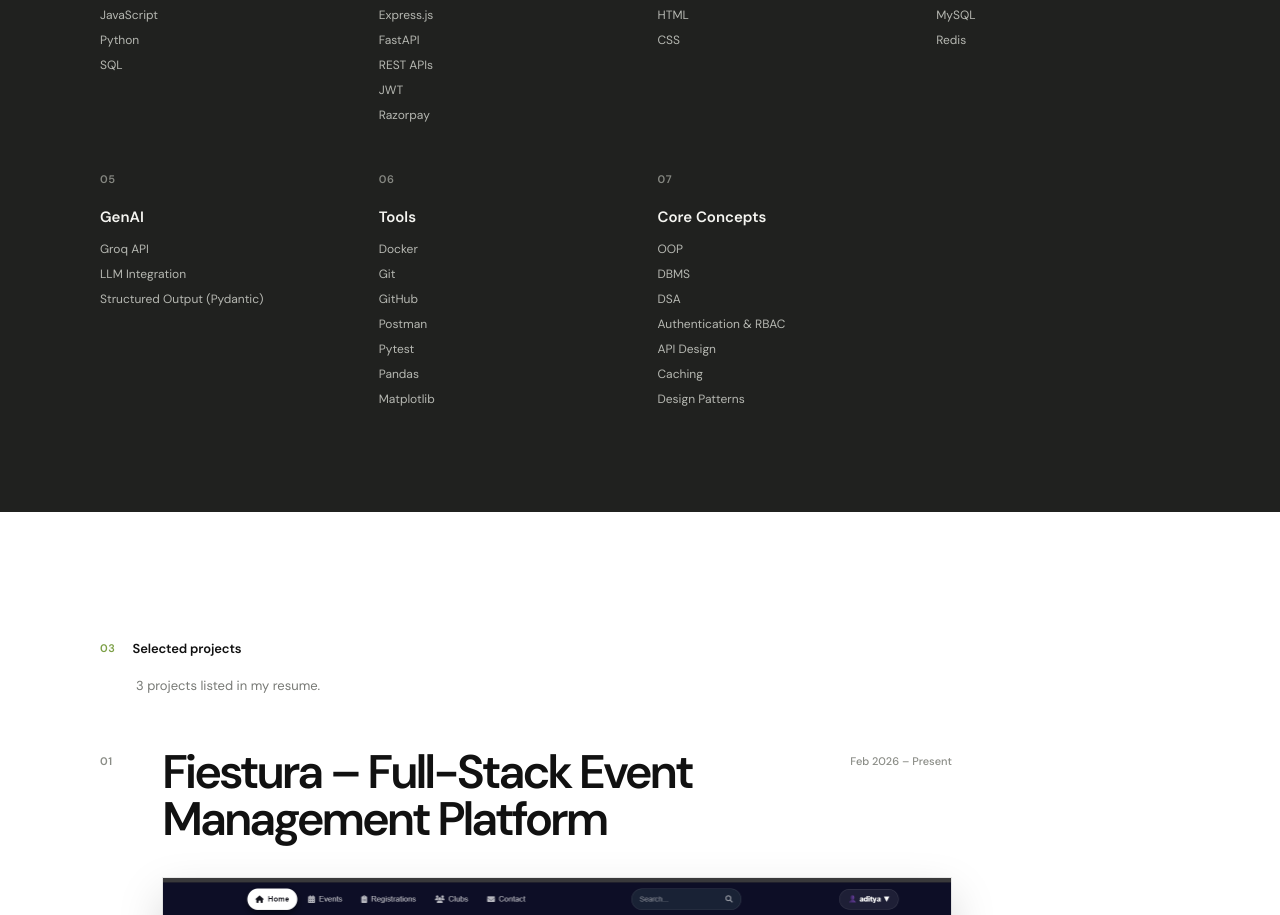
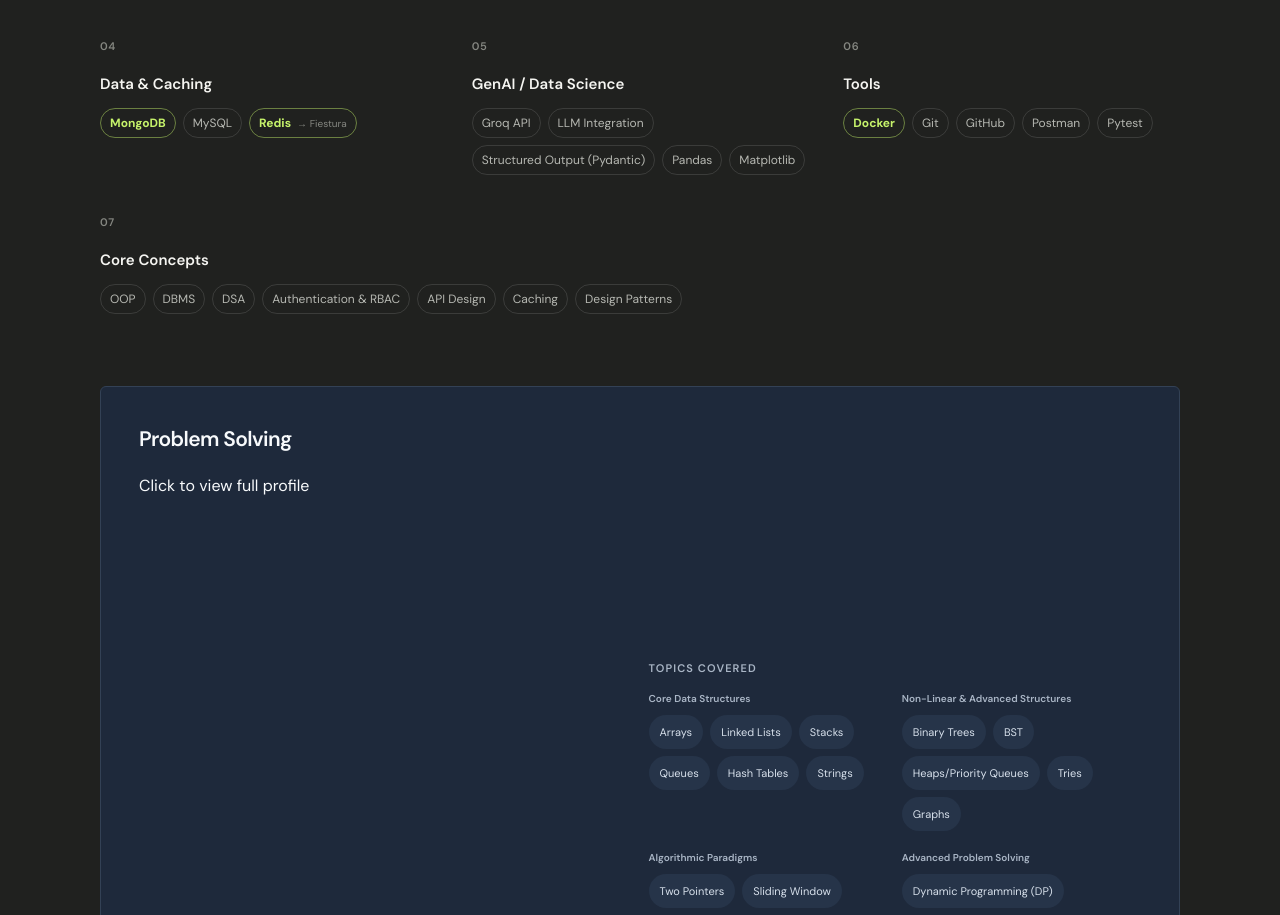
Before and after one commit to akshanshy/portfolio, a React (Vite) app: page / in a window 1280 px wide. Shown: the part 1885-2800 px from the top of the page. Built offline with nearby package versions, Linux system fonts and the light colour scheme.

Commit message:
feat: enhance skill and problem-solving sections with structured data and improved styling

```diff
--- a/src/App.jsx
+++ b/src/App.jsx
@@ -11,31 +11,87 @@ const navigation = [
 const skillGroups = [
   {
     title: 'Languages',
-    items: ['C++', 'JavaScript', 'Python', 'SQL'],
+    items: [
+      { name: 'C++' },
+      { name: 'JavaScript' },
+      { name: 'Python' },
+      { name: 'SQL' },
+    ],
   },
   {
     title: 'Backend',
-    items: ['Node.js', 'Express.js', 'FastAPI', 'REST APIs', 'JWT', 'Razorpay'],
+    items: [
+      { name: 'Node.js', core: true },
+      { name: 'Express.js', core: true },
+      { name: 'FastAPI', context: 'AI Event Assistant' },
+      { name: 'REST APIs' },
+      { name: 'JWT' },
+      { name: 'Razorpay' },
+    ],
   },
   {
     title: 'Frontend',
-    items: ['React.js', 'HTML', 'CSS'],
+    items: [{ name: 'React.js' }, { name: 'HTML' }, { name: 'CSS' }],
   },
   {
     title: 'Data & Caching',
-    items: ['MongoDB', 'MySQL', 'Redis'],
+    items: [
+      { name: 'MongoDB', core: true },
+      { name: 'MySQL' },
+      { name: 'Redis', core: true, context: 'Fiestura' },
+    ],
   },
   {
-    title: 'GenAI',
-    items: ['Groq API', 'LLM Integration', 'Structured Output (Pydantic)'],
+    title: 'GenAI / Data Science',
+    items: [
+      { name: 'Groq API' },
+      { name: 'LLM Integration' },
+      { name: 'Structured Output (Pydantic)' },
+      { name: 'Pandas' },
+      { name: 'Matplotlib' },
+    ],
   },
   {
     title: 'Tools',
-    items: ['Docker', 'Git', 'GitHub', 'Postman', 'Pytest', 'Pandas', 'Matplotlib'],
+    items: [
+      { name: 'Docker', core: true },
+      { name: 'Git' },
+      { name: 'GitHub' },
+      { name: 'Postman' },
+      { name: 'Pytest' },
+    ],
   },
   {
     title: 'Core Concepts',
-    items: ['OOP', 'DBMS', 'DSA', 'Authentication & RBAC', 'API Design', 'Caching', 'Design Patterns'],
+    wide: true,
+    items: [
+      { name: 'OOP' },
+      { name: 'DBMS' },
+      { name: 'DSA' },
+      { name: 'Authentication & RBAC' },
+      { name: 'API Design' },
+      { name: 'Caching' },
+      { name: 'Design Patterns' },
+    ],
+  },
+]
+
+const problemSolvingTopics = [
+  {
+    title: 'Core Data Structures',
+    items: ['Arrays', 'Linked Lists', 'Stacks', 'Queues', 'Hash Tables', 'Strings'],
+  },
+  {
+    title: 'Non-Linear & Advanced Structures',
+    items: ['Binary Trees', 'BST', 'Heaps/Priority Queues', 'Tries', 'Graphs'],
+  },
+  {
+    title: 'Algorithmic Paradigms',
+    items: ['Two Pointers', 'Sliding Window', 'Binary Search', 'Sorting', 'Recursion'],
+  },
+  {
+    title: 'Advanced Problem Solving',
+    items: ['Dynamic Programming (DP)', 'Greedy Algorithms', 'Backtracking', 'Bit Manipulation', 'Graph Traversals (DFS/BFS)'],
   },
 ]
 
@@ -56,8 +112,9 @@ const projects = [
     title: 'AI Event Assistant – LLM Microservice (for Fiestura)',
     image: '/aifiestura.png',
     fullSize: true,
+    milestone: '17/17 tests passing',
     description:
-      'Built a FastAPI microservice that turns natural-language queries into structured search filters using the Groq LLM API (openai/gpt-oss-20b) and Pydantic schemas, and fetches events from the Node.js backend over HTTPX. Designed an AIProvider abstraction with the Factory Pattern for environment-based provider selection, with a rule-based fallback. Wrote 17 Pytest cases covering API health, chat validation and event search; all passing.',
+      'Built a FastAPI microservice that turns natural-language queries into structured search filters using the Groq LLM API (openai/gpt-oss-20b) and Pydantic schemas, and fetches events from the Node.js backend over HTTPX. Designed an AIProvider abstraction with the Factory Pattern for environment-based provider selection, with a rule-based fallback. Added Pytest coverage for API health, chat validation and event search.',
     tech: ['Python', 'FastAPI', 'Pydantic', 'HTTPX', 'Groq API', 'Pytest'],
     date: '2026',
     links: [],
@@ -78,10 +135,12 @@ const projects = [
 
 const projectCount = projects.length
 
+const leetcodeProfileUrl = 'https://leetcode.com/u/AKSHANSH-ALLKILLED/'
+
 const socialLinks = [
   { name: 'LinkedIn', url: 'https://www.linkedin.com/in/akshansh-yadav-b82a73189' },
   { name: 'GitHub', url: 'https://github.com/akshanshy' },
-  { name: 'LeetCode', url: 'https://leetcode.com/u/AKSHANSH-ALLKILLED/' },
+  { name: 'LeetCode', url: leetcodeProfileUrl },
 ]
 
 function SectionHeading({ number, children }) {
@@ -153,7 +212,7 @@ function App() {
             </h1>
             <div className="hero-bottom">
               <p className="hero-intro">
-                Final-year B.Tech student building toward software development and backend engineering roles.
+                Mostly Node.js, Express, MongoDB and Redis, with Python for AI services.
               </p>
               <div className="hero-links">
                 <a className="text-link" href="#projects">
@@ -200,7 +259,7 @@ function App() {
                 <p>
                   I&apos;ve built and deployed a MERN-stack platform with payments,
                   Redis caching and Docker, plus a Python microservice with LLM
-                  integration. I&apos;ve solved 680+ DSA problems.
+                  integration.
                 </p>
                 <p className="education-detail">
                   <strong>2023–2027</strong> · B.Tech, Electronics &amp;
@@ -218,38 +277,87 @@ function App() {
           <div className="section-wrap skills-inner">
             <SectionHeading number="02">What I work with</SectionHeading>
             <div className="skills-topline">
-              <p>Tools and technologies documented in my resume.</p>
-              <div className="resume-metrics">
-                <div className="resume-metric">
-                  <strong>{String(projectCount).padStart(2, '0')}</strong>
-                  <span>projects listed</span>
-                </div>
-                <div className="resume-metric">
-                  <strong>680<span>+</span></strong>
-                  <span>DSA problems</span>
-                </div>
-                <a
-                  className="resume-metric"
-                  href="https://leetcode.com/u/AKSHANSH-ALLKILLED/"
-                  target="_blank"
-                  rel="noreferrer"
-                >
-                  <strong>650<span>+</span></strong>
-                  <span>LeetCode · 1550+ rating <span aria-hidden="true">↗</span></span>
-                </a>
-              </div>
+              <p>A backend-first toolkit for production web apps and AI services.</p>
             </div>
             <div className="skills-grid">
               {skillGroups.map((group, index) => (
-                <div className="skill-group" key={group.title}>
+                <div className={`skill-group${group.wide ? ' skill-group--wide' : ''}`} key={group.title}>
                   <span className="skill-index">0{index + 1}</span>
                   <h3>{group.title}</h3>
                   <ul>
-                    {group.items.map((skill) => <li key={skill}>{skill}</li>)}
+                    {group.items.map((skill) => (
+                      <li className={skill.core ? 'skill-chip skill-chip--core' : 'skill-chip'} key={skill.name}>
+                        {skill.name}
+                        {skill.context && <span className="skill-context">→ {skill.context}</span>}
+                      </li>
+                    ))}
                   </ul>
                 </div>
               ))}
             </div>
+            <section className="problem-solving" aria-labelledby="problem-solving-title">
+              <a
+                className="problem-solving__stats"
+                href={leetcodeProfileUrl}
+                target="_blank"
+                rel="noreferrer"
+                aria-label="View LeetCode profile in a new tab"
+              >
+                <div className="problem-solving__stats-heading">
+                  <h3 id="problem-solving-title">Problem Solving</h3>
+                  <span className="problem-solving__profile-link">
+                    Click to view full profile
+                    <svg aria-hidden="true" viewBox="0 0 16 16" fill="none">
+                      <path d="M4.5 11.5 11.5 4.5M5 4.5h6.5V11" />
+                    </svg>
+                  </span>
+                </div>
+                <div className="problem-solving__metrics">
+                  <div className="problem-solving__metric">
+                    <p className="problem-solving__metric-line">
+                      <strong>650+</strong>
+                      <span>on LeetCode</span>
+                    </p>
+                    <p className="problem-solving__detail">
+                      150 Easy <span aria-hidden="true">•</span> 400 Medium <span aria-hidden="true">•</span> 100 Hard
+                    </p>
+                  </div>
+                  <div className="problem-solving__metric problem-solving__rating">
+                    <span className="problem-solving__metric-line">
+                      <span>LeetCode Contest Rating:</span>
+                      <strong>1,550+</strong>
+                      <svg aria-hidden="true" viewBox="0 0 16 16" fill="none">
+                        <path d="M4.5 11.5 11.5 4.5M5 4.5h6.5V11" />
+                      </svg>
+                    </span>
+                  </div>
+                  <div className="problem-solving__metric">
+                    <p className="problem-solving__metric-line">
+                      <strong>680+</strong>
+                      <span>Total Solved</span>
+                    </p>
+                    <p className="problem-solving__detail">+30 on Codeforces / GFG</p>
+                  </div>
+                </div>
+                <p className="problem-solving__language">All problems solved using C++</p>
+                <p className="problem-solving__mentoring">
+                  Mentored juniors in C++ and DSA.
+                </p>
+              </a>
+              <div className="problem-solving__topics">
+                <h4>Topics Covered</h4>
+                <div className="problem-solving__topic-groups">
+                  {problemSolvingTopics.map((group) => (
+                    <div className="problem-solving__topic-group" key={group.title}>
+                      <h5>{group.title}</h5>
+                      <ul>
+                        {group.items.map((topic) => <li key={topic}>{topic}</li>)}
+                      </ul>
+                    </div>
+                  ))}
+                </div>
+              </div>
+            </section>
           </div>
         </section>
 
@@ -265,6 +373,9 @@ function App() {
                     <h3>{project.title}</h3>
                     <span className="project-date">{project.date}</span>
                   </div>
+                  {project.milestone && (
+                    <p className="project-milestone">{project.milestone}</p>
+                  )}
                   {project.image && (
                     <IsometricShowcase
                       className="project-showcase"
--- a/src/index.css
+++ b/src/index.css
@@ -443,44 +443,15 @@ a:focus-visible {
   font-size: 14px;
 }
 
-.resume-metrics {
+.skills-grid {
   display: grid;
-  grid-template-columns: repeat(3, minmax(100px, 1fr));
-  gap: 24px;
+  grid-template-columns: repeat(3, minmax(0, 1fr));
+  gap: 35px;
+  margin-top: 64px;
 }
 
-.resume-metric {
-  display: grid;
-  align-content: end;
-  gap: 3px;
-  color: inherit;
-}
-
-.resume-metric strong {
-  font-size: 39px;
-  font-weight: 600;
-  letter-spacing: -0.07em;
-}
-
-.resume-metric strong span {
-  color: var(--accent);
-}
-
-.resume-metric > span {
-  color: var(--skills-secondary);
-  font-size: 10px;
-  line-height: 1.4;
-}
-
-.resume-metric[href]:hover {
-  color: var(--accent);
-}
-
-.skills-grid {
-  display: grid;
-  grid-template-columns: repeat(4, 1fr);
-  gap: 35px;
-  margin-top: 64px;
+.skill-group--wide {
+  grid-column: 1 / -1;
 }
 
 .skill-index {
@@ -500,10 +471,169 @@ a:focus-visible {
   list-style: none;
 }
 
+.skill-group ul {
+  display: flex;
+  flex-wrap: wrap;
+  gap: 7px;
+}
+
 .skill-group li {
-  margin: 9px 0;
+  padding: 6px 9px;
+  border: 1px solid rgb(255 255 255 / 12%);
+  border-radius: 999px;
   color: var(--skills-copy);
   font-size: 12px;
+}
+
+.skill-group li.skill-chip--core {
+  border-color: rgb(198 243 107 / 45%);
+  color: var(--accent);
+  font-weight: 700;
+}
+
+.skill-context {
+  margin-left: 6px;
+  color: var(--skills-faint);
+  font-size: 10px;
+  font-weight: 400;
+}
+
+.problem-solving {
+  --problem-bg: #1e293b;
+  --problem-border: #334155;
+  --problem-text: #f8fafc;
+  --problem-muted: #aab6c6;
+  --problem-accent: #34d399;
+  display: grid;
+  grid-template-columns: minmax(0, 0.95fr) minmax(0, 1.05fr);
+  align-items: center;
+  gap: clamp(28px, 5vw, 64px);
+  margin-top: 72px;
+  padding: 38px;
+  border: 1px solid var(--problem-border);
+  border-radius: 6px;
+  background: var(--problem-bg);
+  color: var(--problem-text);
+}
+
+.problem-solving__stats h3 {
+  margin: 0 0 22px;
+  color: var(--problem-text);
+  font-size: 21px;
+  font-weight: 600;
+  letter-spacing: -0.03em;
+}
+
+.problem-solving__metrics {
+  display: grid;
+  gap: 16px;
+}
+
+.problem-solving__metric-line {
+  display: flex;
+  flex-wrap: wrap;
+  align-items: baseline;
+  gap: 0 10px;
+  margin: 0;
+}
+
+.problem-solving__metric-line strong {
+  color: var(--problem-accent);
+  font-size: clamp(36px, 4vw, 48px);
+  font-weight: 700;
+  letter-spacing: -0.075em;
+  line-height: 1;
+}
+
+.problem-solving__metric-line > span {
+  color: var(--problem-text);
+  font-size: 14px;
+  font-weight: 500;
+}
+
+.problem-solving__detail {
+  margin: 5px 0 0 2px;
+  color: var(--problem-muted);
+  font-size: 11px;
+  line-height: 1.5;
+}
+
+.problem-solving__rating {
+  color: inherit;
+}
+
+.problem-solving__rating svg {
+  width: 14px;
+  height: 14px;
+  stroke: var(--problem-muted);
+  stroke-width: 1.5;
+  stroke-linecap: round;
+  stroke-linejoin: round;
+}
+
+.problem-solving__language {
+  display: inline-flex;
+  width: fit-content;
+  margin: 20px 0 0;
+  padding: 7px 11px;
+  border: 1px solid rgb(52 211 153 / 40%);
+  border-radius: 3px;
+  color: var(--problem-accent);
+  font-size: 11px;
+  font-weight: 600;
+}
+
+.problem-solving__mentoring {
+  margin: 19px 0 0;
+  padding-top: 15px;
+  border-top: 1px solid var(--problem-border);
+  color: var(--problem-muted);
+  font-size: 11px;
+  line-height: 1.6;
+}
+
+.problem-solving__topics > h4 {
+  margin: 0 0 17px;
+  color: var(--problem-muted);
+  font-size: 11px;
+  font-weight: 600;
+  letter-spacing: 0.1em;
+  text-transform: uppercase;
+}
+
+.problem-solving__topic-groups {
+  display: grid;
+  grid-template-columns: repeat(2, minmax(0, 1fr));
+  gap: 20px 14px;
+}
+
+.problem-solving__topic-group h5 {
+  margin: 0 0 9px;
+  color: var(--problem-muted);
+  font-size: 10px;
+  font-weight: 600;
+  line-height: 1.4;
+}
+
+.problem-solving__topic-group ul {
+  display: flex;
+  flex-wrap: wrap;
+  gap: 7px;
+  margin: 0;
+  padding: 0;
+  list-style: none;
+}
+
+.problem-solving__topic-group li {
+  display: flex;
+  min-height: 34px;
+  align-items: center;
+  padding: 8px 11px;
+  border-radius: 999px;
+  background: #263449;
+  color: #d7e0eb;
+  font-size: 11px;
+  line-height: 1.35;
 }
 
 .projects {
@@ -620,6 +750,17 @@ a:focus-visible {
   font-weight: 500;
   letter-spacing: 0;
   white-space: nowrap;
+}
+
+.project-milestone {
+  width: fit-content;
+  margin: 18px 0 0;
+  padding: 6px 10px;
+  border: 1px solid var(--border-subtle);
+  border-radius: 999px;
+  color: var(--body-copy);
+  font-size: 11px;
+  font-weight: 600;
 }
 
 .project-description {
@@ -814,6 +955,13 @@ a:focus-visible {
     margin-top: 52px;
   }
 
+  .problem-solving {
+    grid-template-columns: 1fr;
+    gap: 30px;
+    margin-top: 56px;
+    padding: 28px;
+  }
+
   .projects {
     padding-top: 94px;
     padding-bottom: 100px;
@@ -893,22 +1041,37 @@ a:focus-visible {
     gap: 16px;
   }
 
-  .resume-metrics {
-    width: 100%;
-    grid-template-columns: repeat(3, minmax(0, 1fr));
-    gap: 12px;
+  .skills-grid {
+    gap: 29px 18px;
   }
 
-  .resume-metric strong {
-    font-size: 34px;
+  .skill-group ul {
+    gap: 6px;
   }
 
-  .resume-metric > span {
+  .skill-group li {
+    padding: 5px 7px;
+    font-size: 11px;
+  }
+
+  .skill-context {
     font-size: 9px;
   }
 
-  .skills-grid {
-    gap: 29px 18px;
+  .problem-solving {
+    gap: 26px;
+    margin-top: 48px;
+    padding: 22px 18px;
+  }
+
+  .problem-solving__topic-groups {
+    grid-template-columns: 1fr;
+    gap: 17px;
+  }
+
+  .problem-solving__topic-group li {
+    padding: 8px 10px;
+    font-size: 11px;
   }
 
   .project-title-row {
```
